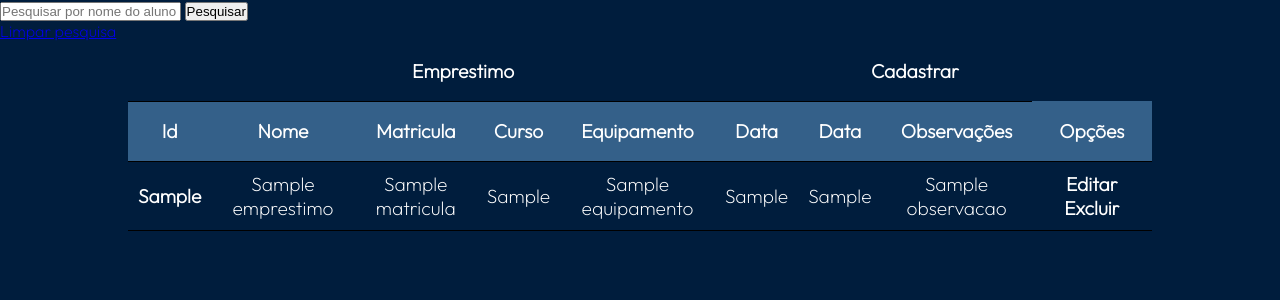
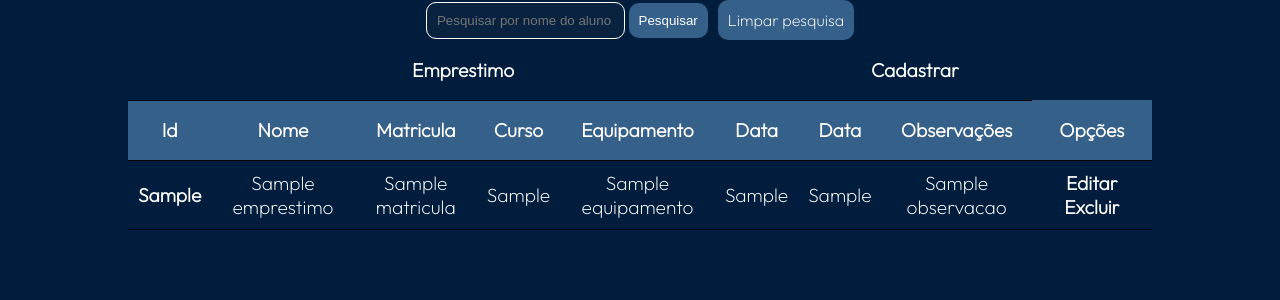
Before and after one commit to assuncaofelipe/CEN-Eng-Web-Django-II, a Django app: template emprestimo/templates/listar_emprestimo.html in a window 1280 px wide. Shown: the part 112-412 px from the top of the page. Run offline with Django 4.2, Linux system fonts and the light colour scheme; the template is opened without the code that fills it: most values are stand-ins (such as "Sample title", 1, 10 or a date in 2020).

Commit message:
update search

```diff
--- a/emprestimo/templates/listar_emprestimo.html
+++ b/emprestimo/templates/listar_emprestimo.html
@@ -7,11 +7,14 @@
 {% endblock %}
 
 {% block conteudo %}
-    <form method="GET" action="{% url 'listar_emprestimo' %}">
+<div class="search-container">
+    <form class="search-form" method="GET" action="{% url 'listar_emprestimo' %}">
         <input type="text" name="search" placeholder="Pesquisar por nome do aluno ou equipamento">
         <button type="submit">Pesquisar</button>
     </form>
-    <a href="{% url 'listar_emprestimo' %}">Limpar pesquisa</a>
+    <a class="limpar-pesquisa" href="{% url 'listar_emprestimo' %}">Limpar pesquisa</a>
+</div>
+
 
     <table>
         <thead>
--- a/static/css/login.css
+++ b/static/css/login.css
@@ -6,6 +6,7 @@
     box-sizing: border-box;
     font-family: "Poppins", serif;
 }
+
 
 .container {
     width: 100vw;
@@ -114,7 +115,7 @@ form input::placeholder {
     align-items: center;
     height: 65px;
     margin-top: 10px;
-    background-color: #121c4d;
+    background-color: #346089;
     color: white;
     cursor: pointer;
 }
--- a/static/css/tabelas.css
+++ b/static/css/tabelas.css
@@ -9,6 +9,8 @@
 html {
     font-family: "Poppins" !important;
 }
+
+
 
 table {
     width: 80%;
@@ -81,3 +83,37 @@ tr:nth-child(even) td {
     background-color: #3CB371FF;
     color: #000; /* Define a cor do texto para preto */
 }
+.search-container {
+    display: flex;
+    align-items: center;
+    justify-content: center;
+}
+
+.search-form {
+    margin-right: 10px;
+}
+
+.search-form input {
+    padding: 10px;
+    border: 1px solid #ffffff; /* Adiciona uma borda de 1px sólida na cor branca */
+    border-radius: 10px;
+    background-color: #08223F;
+    color: #ffffff;
+}
+
+.search-form button {
+    padding: 10px;
+    border: none;
+    border-radius: 10px;
+    background-color: #346089;
+    color: #ffffff;
+    cursor: pointer;
+}
+
+.limpar-pesquisa {
+    padding: 10px;
+    border-radius: 10px;
+    background-color: #346089;
+    color: #ffffff;
+    text-decoration: none;
+}
```
Also changed, not shown: equipamento/templates/listar_equipamento.html (+7 -2 lines).
